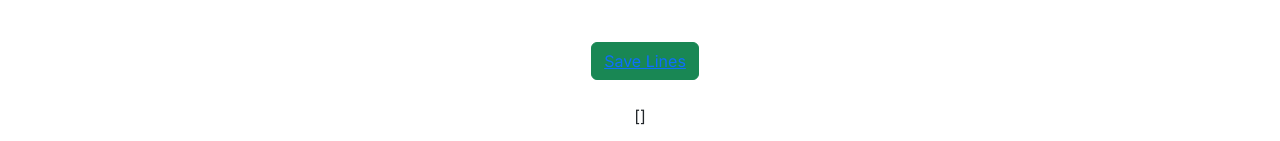
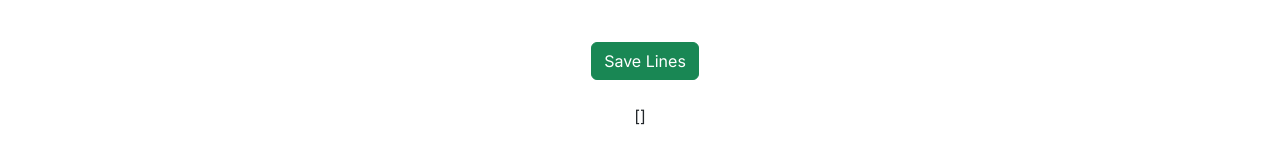
Before and after one commit to Aummu1/Final, a Next.js app: page /Urlcamera2 in a window 1280 px wide. Shown: the part 172-313 px from the top of the page. Built offline with nearby package versions, Linux system fonts and the light colour scheme.

Commit message:
button_write

```diff
--- a/src/app/Urlcamera2/page.jsx
+++ b/src/app/Urlcamera2/page.jsx
@@ -177,7 +177,7 @@ function UrlCamera() {
             </div>
 
             <button onClick={handleSave} className="btn btn-success mt-4">
-                <a href="AdminPage">Save Lines</a>
+                <a className='text-decoration-none text-white' href="AdminPage">Save Lines</a>
             </button>
 
             <p className='mt-4'>{JSON.stringify(dataJson)}</p>
```
